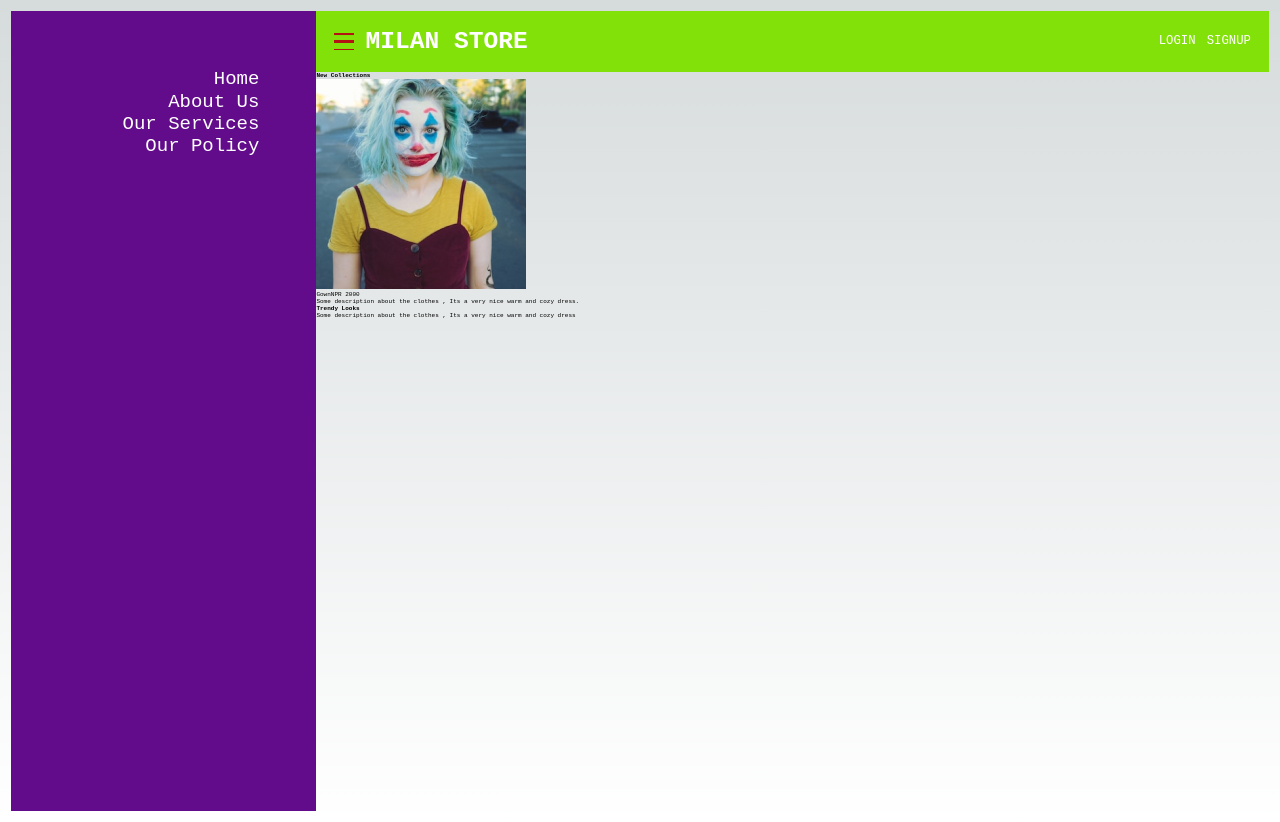
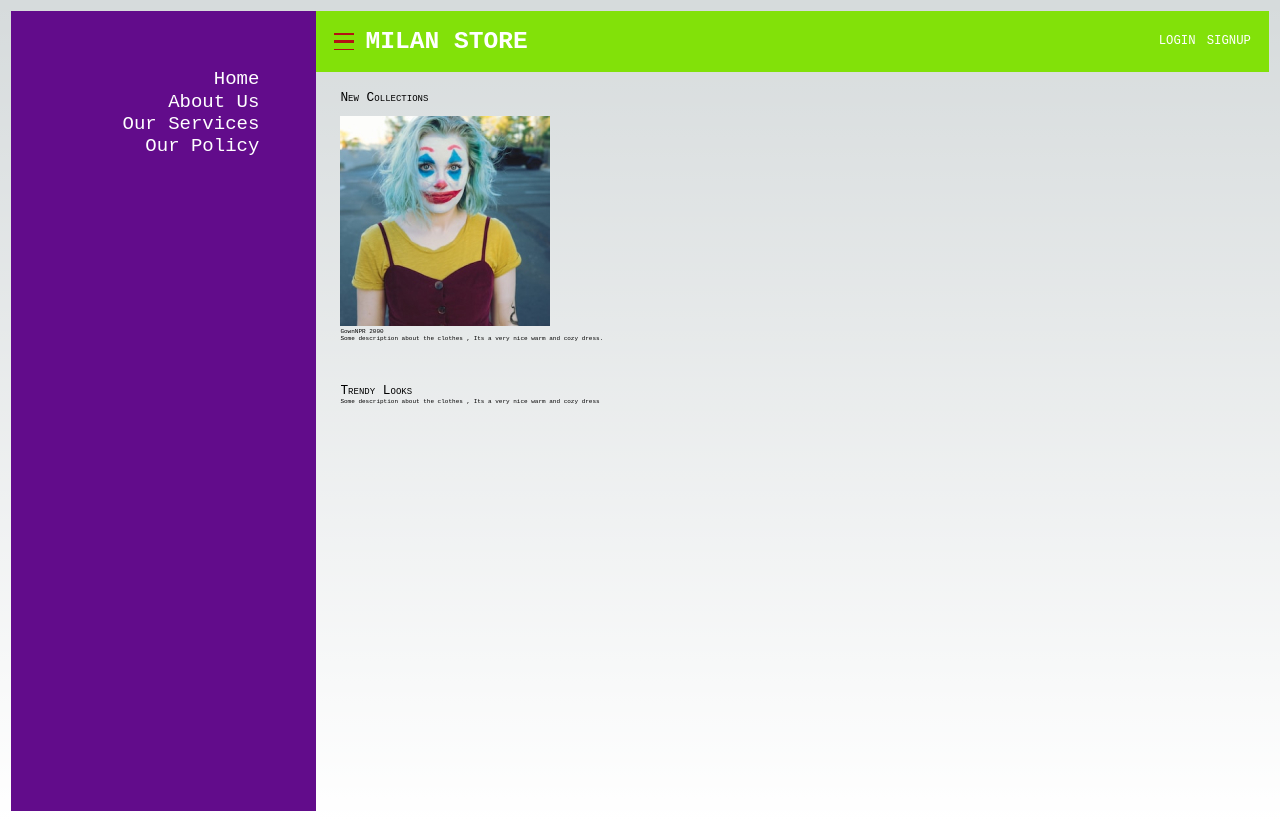
Before and after one commit to basmil159/Store-practice, a Next.js app: page / in a window 1280 px wide. Built offline with nearby package versions, Linux system fonts and the light colour scheme.

Commit message:
Formatting the  spacing of main body container

```diff
--- a/pages/index.tsx
+++ b/pages/index.tsx
@@ -33,9 +33,10 @@ export default function Home() {
           </div>
         </header>
         <div className={styles.mainContainer}>
-          <div className='newCollections'>
+          <div className={styles.newCollections}>
             <h2>New Collections</h2>
             <div className='products'>
+
               <div className='product'>
                 <img src={jokerImg.src} alt='Joker Image' />
                 <div className='product-title'>
@@ -49,7 +50,7 @@ export default function Home() {
               </div>
             </div>
           </div>
-          <div className='trendy-looks'>
+          <div className={styles.trendylooks}>
             <h2>Trendy Looks</h2>
             <span>
               Some description about the clothes , Its a very nice warm and cozy
--- a/styles/Home.module.css
+++ b/styles/Home.module.css
@@ -5,6 +5,11 @@
   gap: 0px;
   padding: 2rem;
   min-height: 100vh;
+}
+
+.header,
+.mainContainer {
+  grid-column: 2/3;
 }
 
 .nav {
@@ -21,10 +26,6 @@
 .nav ul {
   list-style-type: none;
   color: #fff;
-}
-.header,
-.mainContainer {
-  grid-column: 2/3;
 }
 
 /* styling header */
@@ -83,6 +84,30 @@
 }
 .hamIcon::after {
   translate: 0 1.25rem;
+}
+
+.mainContainer {
+  display: flex;
+  flex-direction: column;
+  gap: 7.3rem;
+  padding:3.2rem 4.3rem;
+}
+
+.mainContainer h2 {
+  font-style: normal;
+  font-weight: 300;
+  font-size: 2.3rem;
+  line-height: 2.7rem;
+  text-align: justify;
+  font-variant: small-caps;
+  color: #000000;
+}
+
+.newCollections,
+.trendy-looks {
+  display: flex;
+  flex-direction: column;
+  gap: 2rem;
 }
 
 .description {
```
